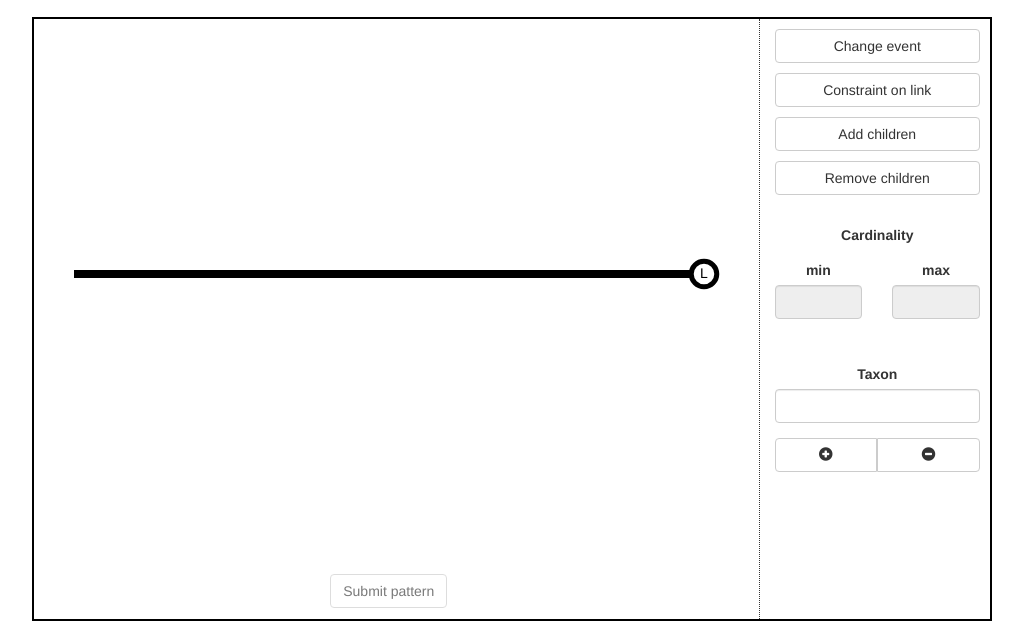
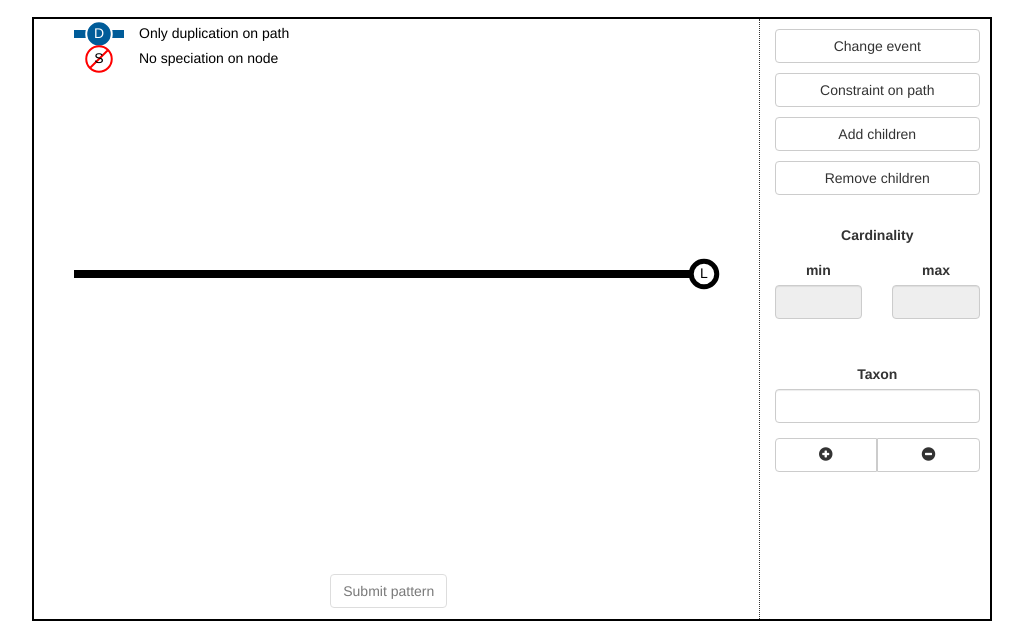
Before and after one commit to Gouayave/TPS, a website: page index.html in a window 1280 px wide. Shown: the part 90-728 px from the top of the page, without its empty margins (128-1151 px from the left). Drawn offline with nearby package versions, Linux system fonts and the light colour scheme; files that its build step writes are made by us from their sources; files whose address does not match are found by name.

Commit message:
Add legend

```diff
--- a/index.html
+++ b/index.html
@@ -62,7 +62,10 @@
       <div id="pattern" class="container">
         <div class="row">
           <div class="col-xs-9">
-            <div class="svg">
+            <div id="svgLegend">
+
+            </div>
+            <div id="svgPattern">
 
             </div>
              <a href="#" class="btn btn-default disabled">Submit pattern</a>
@@ -77,7 +80,7 @@
             </p>
             <p>
               <div class="btn-group btn-group-justified">
-                <a href="#" onClick="changeLinkEvent()" class="btn btn-default" aria-hidden="true">Constraint on link</a>
+                <a href="#" onClick="changeLinkEvent()" class="btn btn-default" aria-hidden="true">Constraint on path</a>
               </div>
             </p>
             <p>
@@ -158,7 +161,7 @@
 
     <script type="text/javascript">
       function createCypherRequest() {
-
+        //TODO
       }
     </script>
 
@@ -255,7 +258,7 @@
 
 
       //Instance element
-      var svg = d3.select(".svg")
+      var svg = d3.select("#svgPattern")
           .append("svg:svg")
           .attr("width", width)
           .attr("height", height)
@@ -263,6 +266,88 @@
           .attr("cursor","pointer")
           .append("svg:g")
           .attr("transform","translate("+margin.left+","+margin.top+")");
+
+
+      var legend =
+      svg
+      .append("g")
+      .attr("transform","translate(0,15)");
+
+      legend
+      .append("line")                   // attach a line
+        .style("stroke", "rgb(0, 92, 153)")           // colour the line
+        .style("stroke-width", 8)          // adjust line width
+        .attr("x1", 0)     // x position of the first end of the line
+        .attr("y1", 0)     // y position of the first end of the line
+        .attr("x2", 50)     // x position of the second end of the line
+        .attr("y2", 0);
+
+      var constraintLegend =
+      svg
+      .append("g")
+      .attr("transform","translate(25,15)");
+
+      constraintLegend
+      .append("path")
+      .attr("d","M12.766152972845846,0A12.766152972845846,12.766152972845846,0,1,1,-12.766152972845846,0A12.766152972845846,12.766152972845846,0,1,1,12.766152972845846,0")
+      .style("stroke-width","2px")
+      .style("stroke","white")
+      .style("fill","rgb(0, 92, 153)");
+
+      constraintLegend
+      .append("text")
+      .style("text-anchor","middle")
+      .style("alignment-baseline","middle")
+      .style("fill","white")
+      .text("D");
+
+      constraintLegend
+      .append("g")
+      .attr("transform","translate(40,4)")
+      .append("text")
+      .text("Only duplication on path");
+
+
+      var constraintLegend2 =
+      svg
+      .append("g")
+      .attr("transform","translate(25,40)");
+
+      constraintLegend2
+      .append("g")
+      .attr("transform","translate(40,4)")
+      .append("text")
+      .text("No speciation on node");
+
+      constraintLegend2
+      .append("path")
+      .attr("d","M12.766152972845846,0A12.766152972845846,12.766152972845846,0,1,1,-12.766152972845846,0A12.766152972845846,12.766152972845846,0,1,1,12.766152972845846,0M9.027033336764102,-9.0270333367641L-9.027033336764104,9.0270333367641Z")
+      .style("stroke-width","2px")
+      .style("stroke","red")
+      .style("fill","white");
+
+      constraintLegend2
+      .append("text")
+      .style("text-anchor","middle")
+      .style("alignment-baseline","middle")
+      .style("fill","black")
+      .text("S");
+
+
+
+      // var constraintLegend =
+      // svg
+      // .append("g")
+      // .attr("transform","translate(25,50)");
+      //
+      //
+      // svg
+      // .append("path")
+      // .attr("d","M12.766152972845846,0A12.766152972845846,12.766152972845846,0,1,1,-12.766152972845846,0A12.766152972845846,12.766152972845846,0,1,1,12.766152972845846,0")
+      // .style("stroke-width","2px")
+      // .style("stroke","white")
+      // .style("fill","rgb(0, 92, 153)");
+
 
       var glinks =
          svg.append("svg:g");
@@ -700,11 +785,11 @@
         maxCardinality.val(focusNode.maxCardinality);
 
         focusNode.allowedTaxon.forEach(function (e,i) {
-          listTaxonDom.append('<a onclick=removeAllowedTaxon('+i+') href="#" class="list-group-item list-group-item-action list-group-item-success">'+e+'<span class="glyphicon glyphicon-remove" aria-hidden="true"></span></a>');
+          listTaxonDom.append('<button onclick=removeAllowedTaxon('+i+') class="list-group-item list-group-item-action list-group-item-success">'+e+'<span class="glyphicon glyphicon-remove" aria-hidden="true"></span></button>');
         });
 
         focusNode.forbiddenTaxon.forEach(function (e,i) {
-          listTaxonDom.append('<a onclick=removeForbiddenTaxon('+i+') href="#" class="list-group-item list-group-item-action list-group-item-danger">'+e+'<span class="glyphicon glyphicon-remove" aria-hidden="true"></span></a>');
+          listTaxonDom.append('<button onclick=removeForbiddenTaxon('+i+') class="list-group-item list-group-item-action list-group-item-danger">'+e+'<span class="glyphicon glyphicon-remove" aria-hidden="true"></span></button >');
         });
 
       }
@@ -742,6 +827,9 @@
         val = Math.abs(parseInt(val));
         if(focusNode.children){
           focusNode.minCardinality = val;
+          if(focusNode.minCardinality == 0){
+            focusNode.minCardinality = undefined
+          }
         }
         computeAndDraw();
       }
@@ -751,6 +839,9 @@
         val = Math.abs(parseInt(val));
         if(focusNode.children){
           focusNode.maxCardinality = val;
+          if(focusNode.maxCardinality == 0){
+            focusNode.maxCardinality = undefined
+          }
         }
         computeAndDraw();
       }
```
